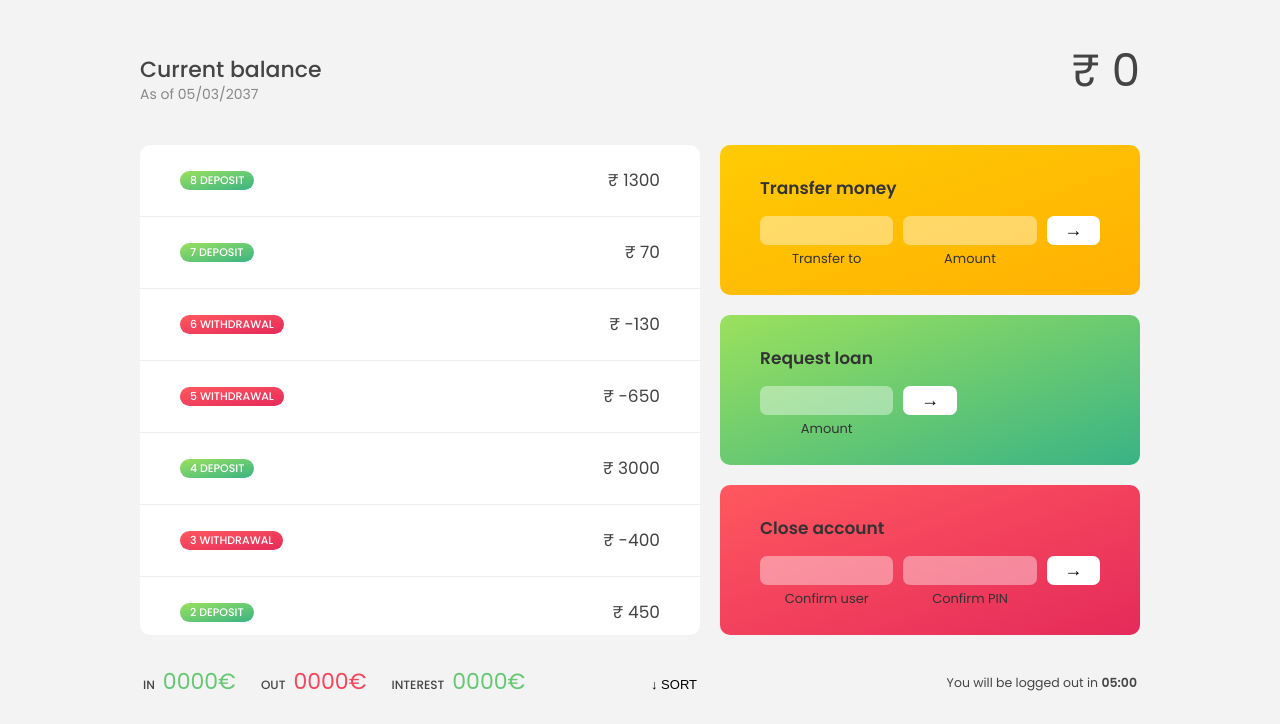
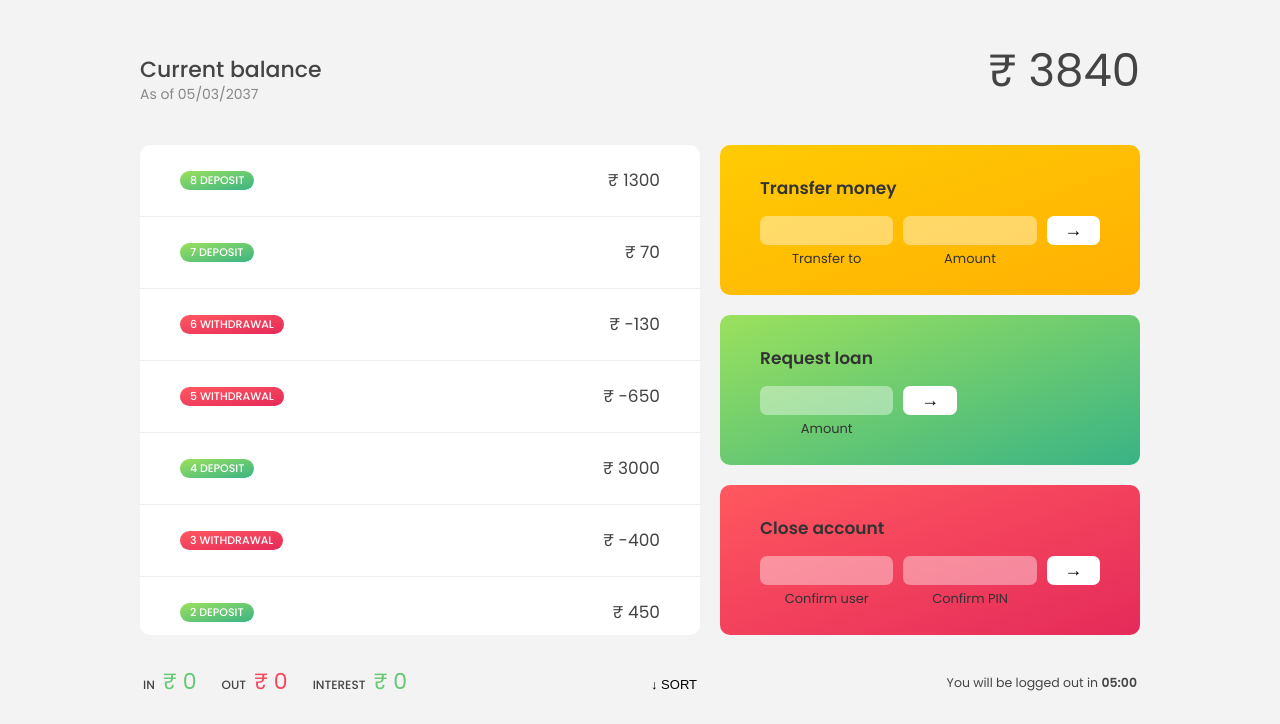
Before and after one commit to anshusinha-20/The-complete-javascript---Arrays, a plain HTML site: page index.html in a window 1280 px wide. Shown: the part 76-800 px from the top of the page. Drawn offline with Linux system fonts and the light colour scheme.

Commit message:
Add 'the reduce method' and 'calculating and displaying the current balance' codes

```diff
--- a/index.html
+++ b/index.html
@@ -67,11 +67,11 @@
       <!-- SUMMARY -->
       <div class="summary">
         <p class="summary__label">In</p>
-        <p class="summary__value summary__value--in">0000€</p>
+        <p class="summary__value summary__value--in">₹ 0</p>
         <p class="summary__label">Out</p>
-        <p class="summary__value summary__value--out">0000€</p>
+        <p class="summary__value summary__value--out">₹ 0</p>
         <p class="summary__label">Interest</p>
-        <p class="summary__value summary__value--interest">0000€</p>
+        <p class="summary__value summary__value--interest">₹ 0</p>
         <button class="btn--sort">&downarrow; SORT</button>
       </div>
 
--- a/script.js
+++ b/script.js
@@ -102,6 +102,20 @@ const userNames = accounts.map((account) => {
 });
 
 console.log(userNames);
+
+////////// ---------- //////////
+
+////////// calculates and displays the current balance //////////
+
+const displayCurrentBalance = function (movements) {
+  const currentBalance = account1.movements.reduce(function (acc, cur, i) {
+    return acc + cur;
+  }, 0);
+
+  labelBalance.textContent = `₹ ${currentBalance}`;
+};
+
+displayCurrentBalance(account1.movements);
 
 ////////// ---------- //////////
 
@@ -288,3 +302,14 @@ console.log(userNames);
 
 // console.log(arr9);
 // console.log(arr10);
+
+/////
+
+// 153. the reduce method
+// const arr11 = [1, 2, 4, 5, 6, -4, 4, -33, 343];
+// const arr12 = arr11.reduce(function (acc, cur, i) {
+//   console.log(`${i} : ${acc}`);
+//   return acc + cur;
+// }, 0);
+
+// console.log(arr12);
```
